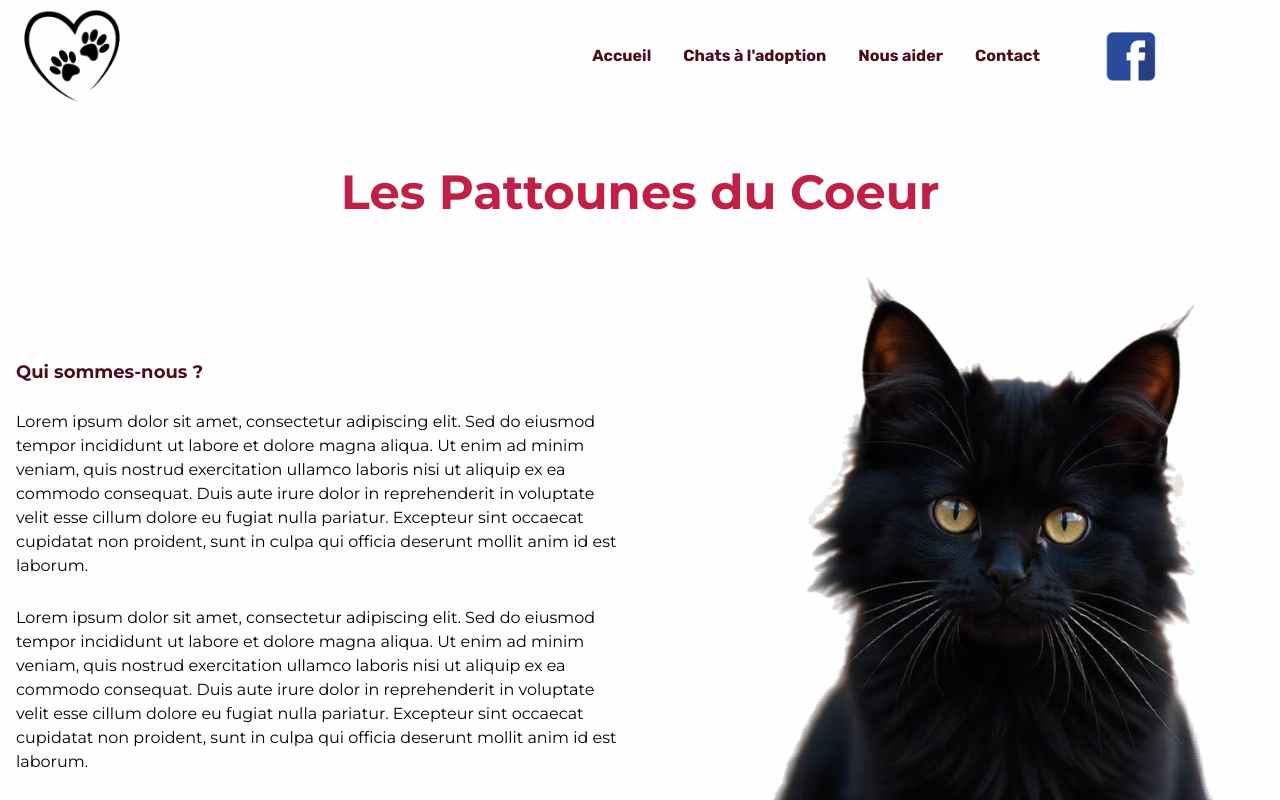
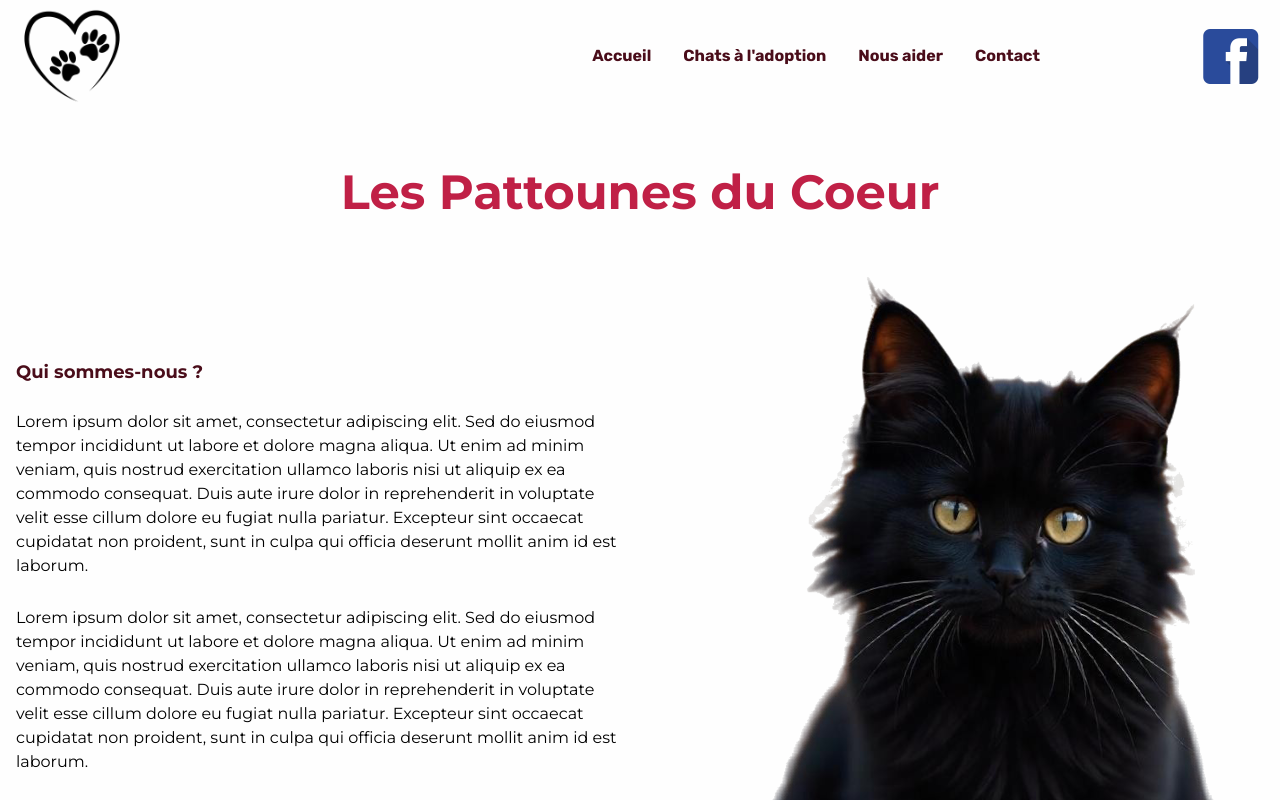
Before and after one commit to Pauline-Devavry/Les-Pattounes-Pauline-Devavry, a React (Create React App) app in the folder front/: page / in a window 1280 px wide. Shown: the top 800 px of the page. Built offline with nearby package versions, Linux system fonts and the light colour scheme; no server answers.

Commit message:
Ticket 09 - modification header component

```diff
--- a/front/src/components/Header.jsx
+++ b/front/src/components/Header.jsx
@@ -6,10 +6,12 @@ function Header() {
   const [isMenuOpen, setIsMenuOpen] = useState(false)
 
   return (
-    <header>
-      <div className="flex px-4 bg-backgroundColor">
+    <header className="px-4 container mx-auto">
+      <div className="flex bg-backgroundColor">
         <div className="w-2/6">
-          <img className="w-28" src={logoPattounes} alt="Logo Pattounes" />
+          <a href="/">
+            <img className="w-28" src={logoPattounes} alt="Logo Pattounes" />
+          </a>
         </div>
 
         <nav
@@ -47,8 +49,17 @@ function Header() {
           </button>
         </div>
 
-        <div className="w-1/12 ps-12 content-center">
-          <img className="w-16" src={logoFacebook} alt="Logo Facebook" />
+        <div className="flex justify-end items-center w-auto md:w-1/12 ml-auto">
+          <a
+            href="https://www.facebook.com/lespattounesducoeur/?locale=fr_FR"
+            target="_blank"
+          >
+            <img
+              className="w-16 h-16 object-contain"
+              src={logoFacebook}
+              alt="Logo Facebook"
+            />
+          </a>
         </div>
       </div>
     </header>
```
